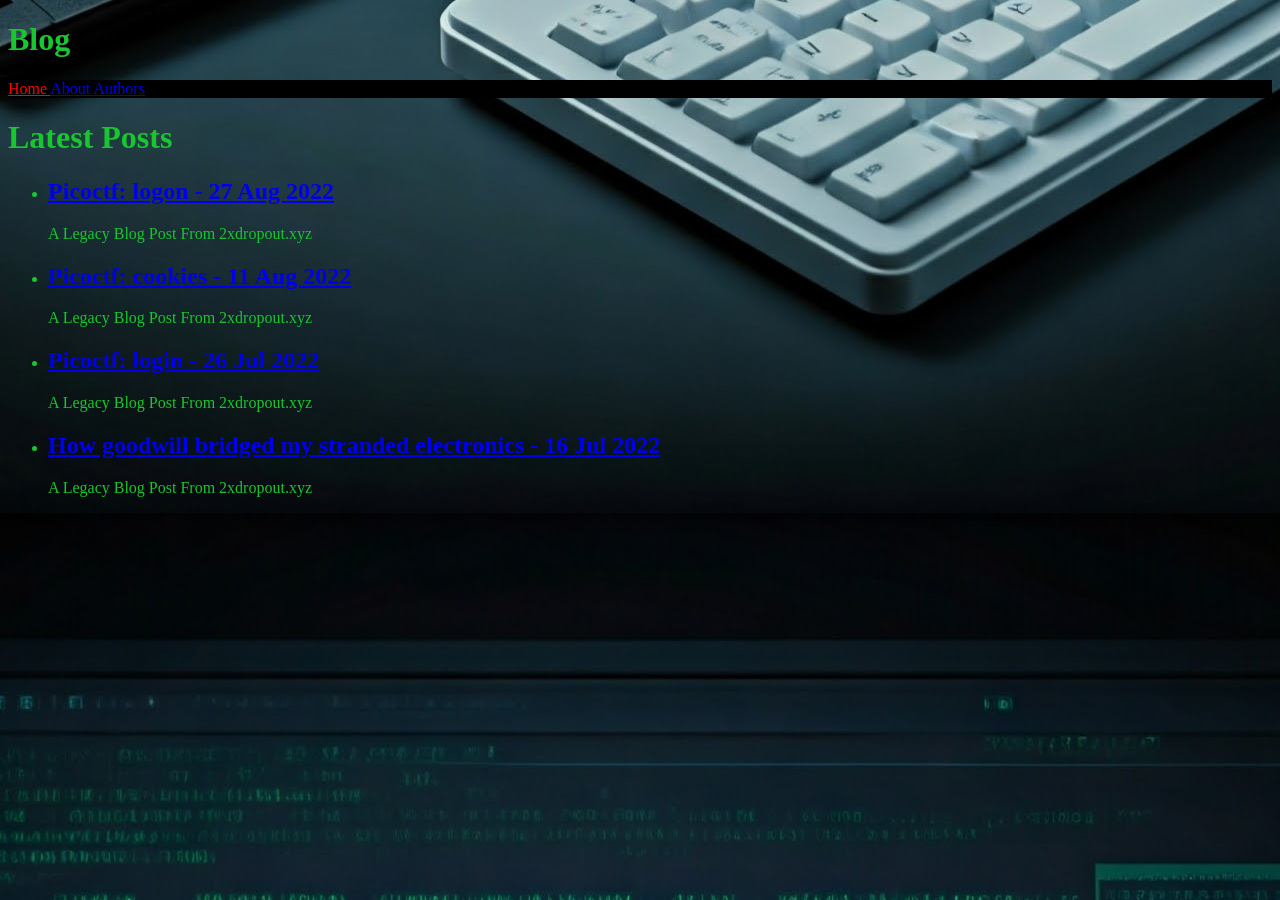
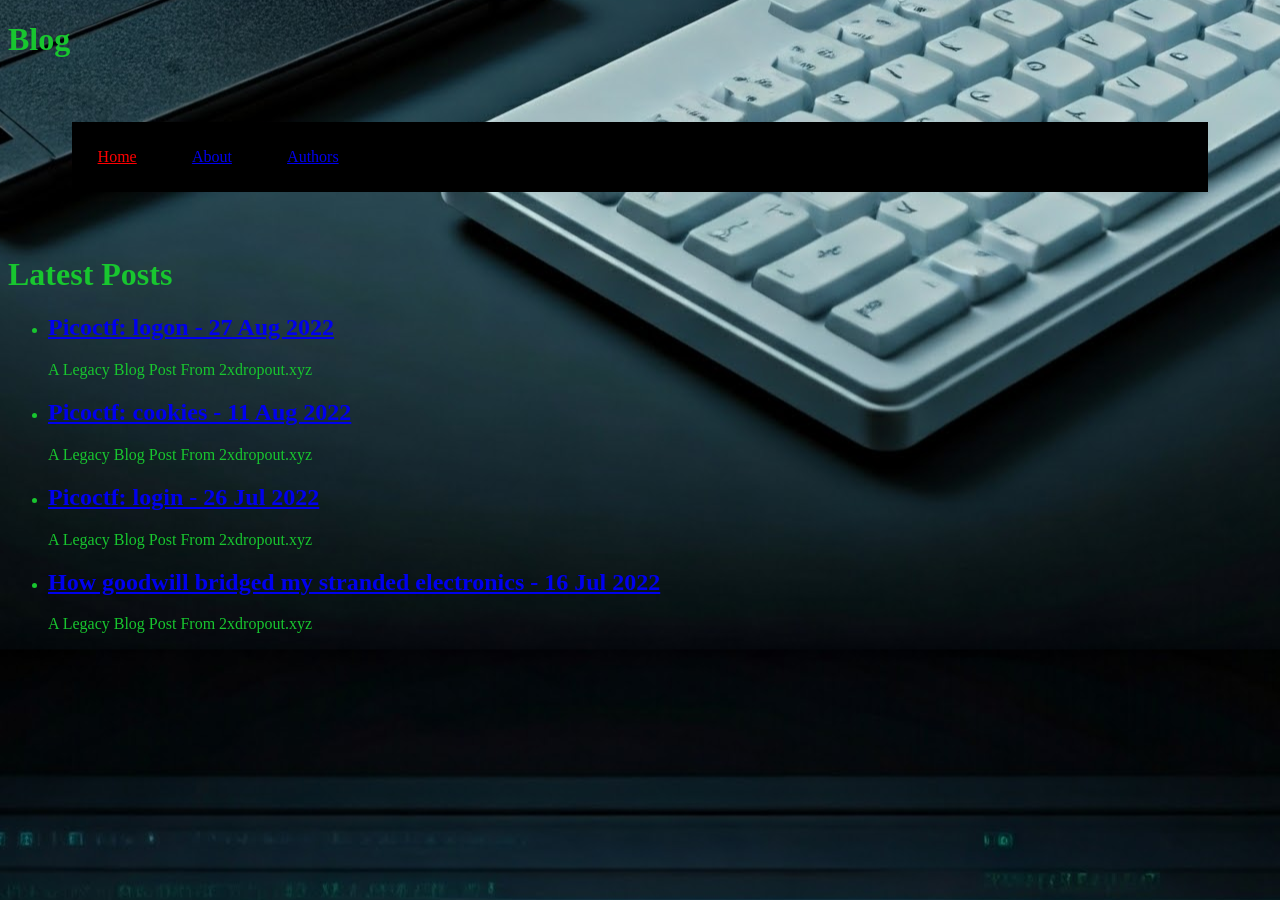
Before and after one commit to Philip-Otter/pbandt.github.io, a Jekyll site: the page built from index.html, in a window 1280 px wide. Built offline with Jekyll 4.4.1, drawn with Linux system fonts in a browser that asks for light colours.

Commit message:
Update main.css

```diff
--- a/assets/css/main.css
+++ b/assets/css/main.css
@@ -16,4 +16,10 @@ img {
 .navBar {
   background-color: black;
   overflow: hidden;
+  margin: 5vw;
 }
+
+.navBar a{
+  margin: 2vw;
+  display: inline-block;
+}
```
